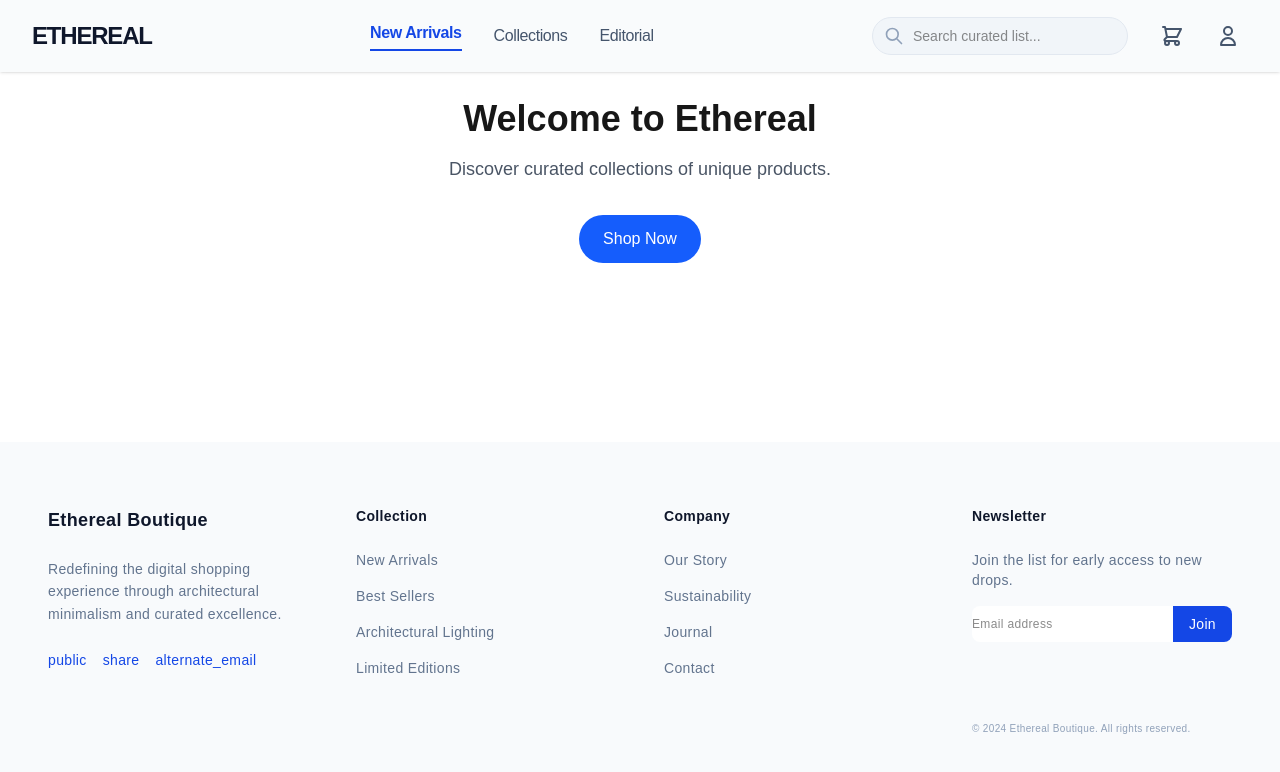
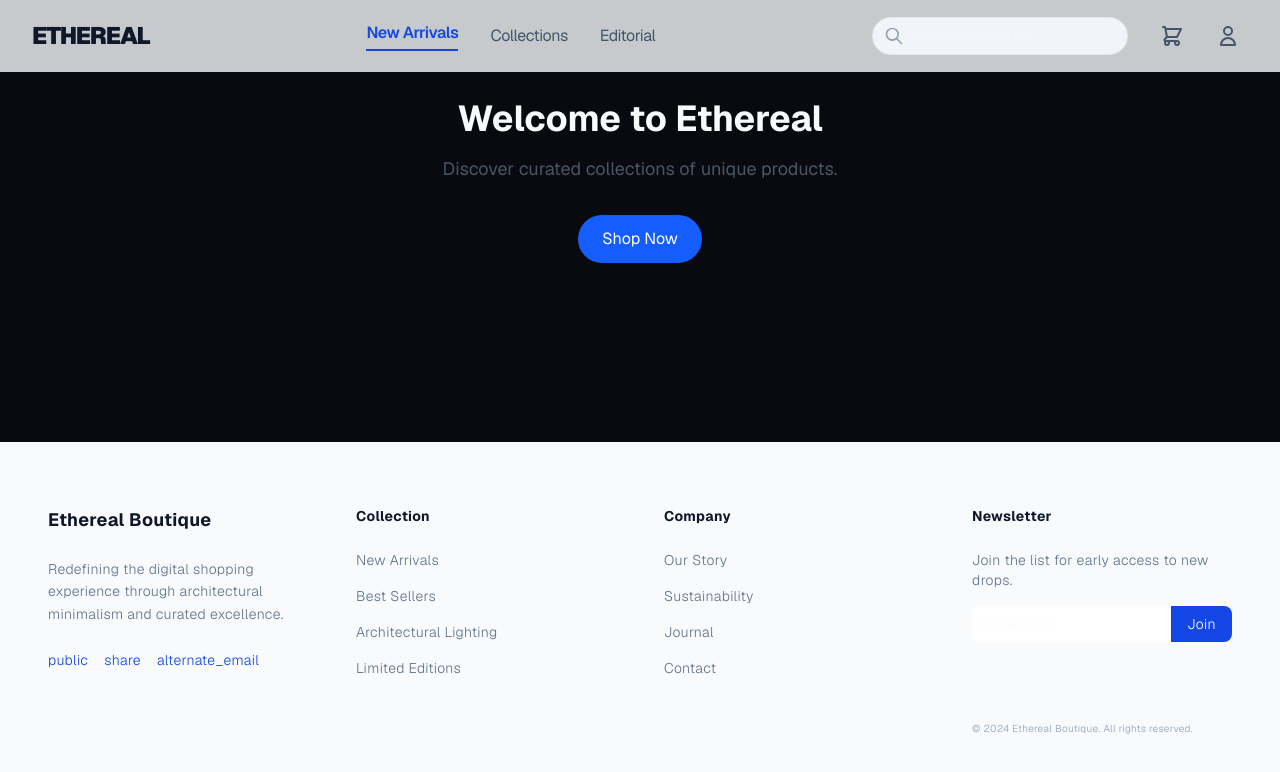
Before and after one commit to NikhilBhagoria/nexcart-platform, a Next.js app in the folder web/: page / in a window 1280 px wide. Shown: the top 772 px of the page. Built offline with nearby package versions, Linux system fonts and the light colour scheme.

Commit message:
feat: initialize global CSS with Tailwind configuration and premium design system tokens

```diff
--- a/web/src/app/globals.css
+++ b/web/src/app/globals.css
@@ -1,34 +1,77 @@
 @import "tailwindcss";
 
 :root {
-  --background: #ffffff;
-  --foreground: #171717;
+  /* Premium Dark Mode Default Palette */
+  --background: #090a0f; /* Deep obsidian */
+  --foreground: #f8fafc; /* Crisp off-white */
+  --accent: #3b82f6; /* Electric blue */
+  --accent-foreground: #ffffff;
+
+  /* Glassmorphism / Cards */
+  --card-background: rgba(20, 24, 34, 0.7);
+  --card-border: rgba(255, 255, 255, 0.08);
+  --card-hover: rgba(255, 255, 255, 0.03);
+
+  /* Input & Borders */
+  --border: rgba(255, 255, 255, 0.12);
+  --input-bg: rgba(255, 255, 255, 0.05);
 }
 
 @theme inline {
   --color-background: var(--background);
   --color-foreground: var(--foreground);
-  --font-sans: var(--font-geist-sans);
-  --font-mono: var(--font-geist-mono);
-}
+  --color-accent: var(--accent);
+  --color-accent-foreground: var(--accent-foreground);
+  --color-card: var(--card-background);
+  --color-card-border: var(--card-border);
+  --color-border: var(--border);
 
-@media (prefers-color-scheme: dark) {
-  :root {
-    --background: #ffffff;
-    --foreground: #ededed;
-  }
+  --font-sans: var(--font-geist-sans), "Inter", ui-sans-serif, system-ui, sans-serif;
+  --font-mono: var(--font-geist-mono), ui-monospace, SFMono-Regular, monospace;
 }
 
 body {
   background: var(--background);
   color: var(--foreground);
-  font-family: Arial, Helvetica, sans-serif;
+  font-family: var(--font-sans);
+  -webkit-font-smoothing: antialiased;
+  -moz-osx-font-smoothing: grayscale;
+  min-height: 100vh;
+  overflow-x: hidden;
 }
-.text-on-surface{
-      --tw-text-opacity: 1;
-    color: rgb(45 51 56 / var(--tw-text-opacity, 1));
+
+/* Premium Utilities */
+.glass-panel {
+  background: var(--card-background);
+  backdrop-filter: blur(16px);
+  -webkit-backdrop-filter: blur(16px);
+  border: 1px solid var(--card-border);
+  box-shadow: 0 8px 32px rgba(0, 0, 0, 0.2);
+}
+
+.text-gradient {
+  background-clip: text;
+  -webkit-background-clip: text;
+  -webkit-text-fill-color: transparent;
+  background-image: linear-gradient(135deg, #e2e8f0 0%, #94a3b8 100%);
+}
+
+.text-gradient-accent {
+  background-clip: text;
+  -webkit-background-clip: text;
+  -webkit-text-fill-color: transparent;
+  background-image: linear-gradient(135deg, #60a5fa 0%, #c084fc 100%);
+}
+
+.hover-glow:hover {
+  box-shadow: 0 0 20px rgba(59, 130, 246, 0.3);
+  border-color: rgba(59, 130, 246, 0.5);
+}
+
+/* Base custom utils from old CSS kept for compatibility if needed */
+.text-on-surface {
+  color: rgba(255, 255, 255, 0.9);
 }
 .text-on-surface-variant {
-    --tw-text-opacity: 1;
-    color: rgb(89 96 101 / var(--tw-text-opacity, 1));
+  color: rgba(255, 255, 255, 0.6);
 }
```
